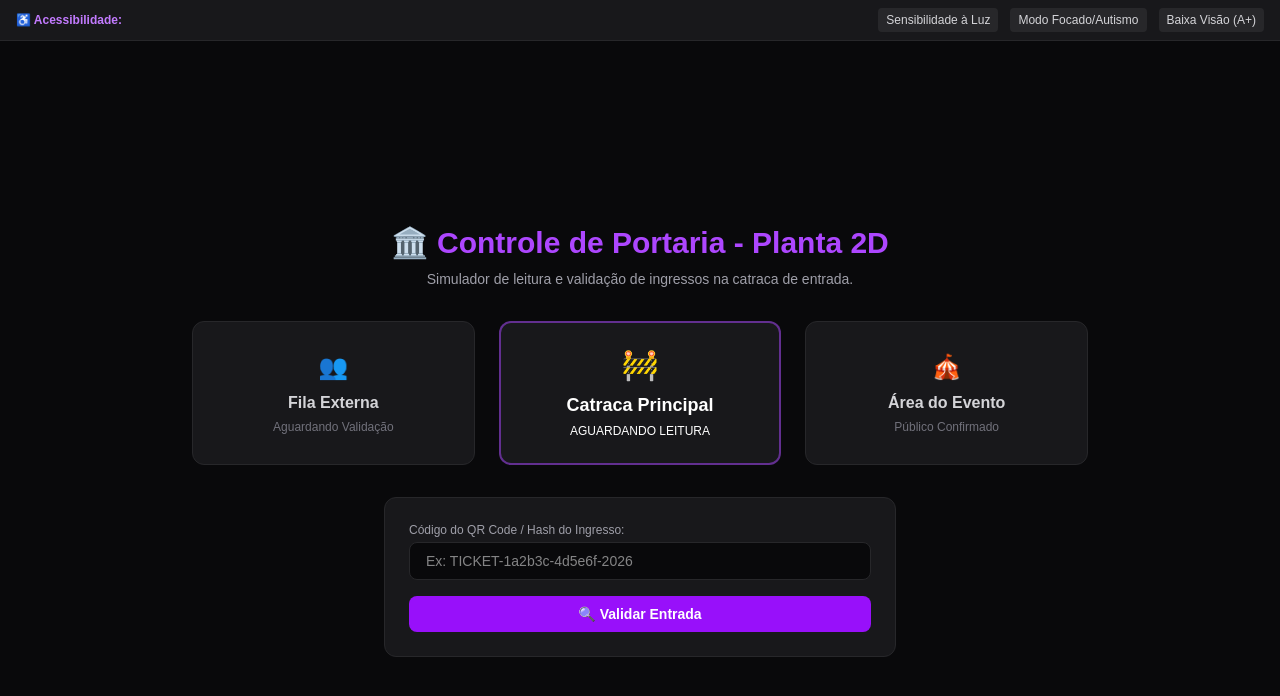
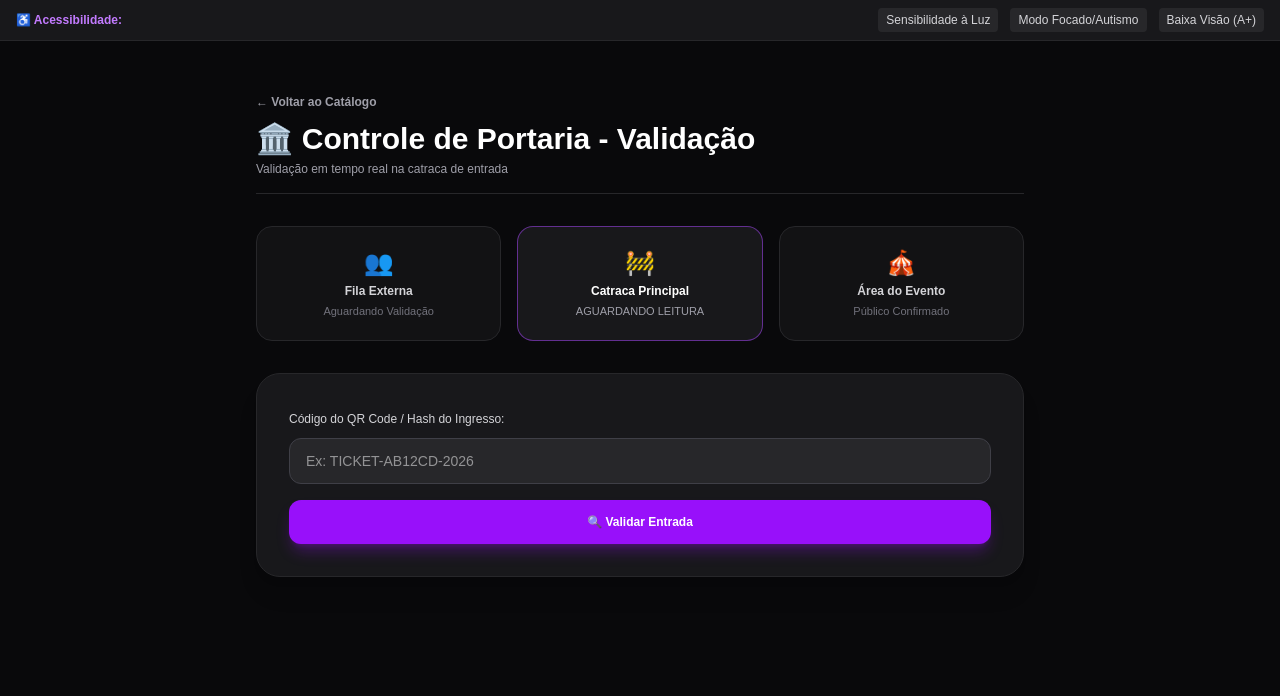
Before and after one commit to Kimvitoriaa/verzel-elite-dev, a Next.js app: page /portaria in a window 1280 px wide. Shown: the top 696 px of the page. Built offline with nearby package versions, Linux system fonts and the light colour scheme.

Commit message:
fix: resolve compra de ingresso com connect do prisma e valida portaria

```diff
--- a/src/app/portaria/page.tsx
+++ b/src/app/portaria/page.tsx
@@ -1,30 +1,40 @@
 'use client';
 
-import { useState } from 'react';
+export const dynamic = 'force-dynamic';
 
-export default function PortariaPage() {
+import { useState, useEffect, Suspense } from 'react';
+import { useSearchParams } from 'next/navigation';
+import Link from 'next/link';
+
+function PortariaContent() {
+  const searchParams = useSearchParams();
   const [qrCodeInput, setQrCodeInput] = useState('');
   const [status, setStatus] = useState<'IDLE' | 'SUCCESS' | 'ERROR'>('IDLE');
   const [message, setMessage] = useState('');
+  const [ticketData, setTicketData] = useState<any>(null);
   const [loading, setLoading] = useState(false);
 
-  const handleValidate = async (e: React.FormEvent) => {
+  useEffect(() => {
+    const codeFromUrl = searchParams.get('code');
+    if (codeFromUrl) {
+      setQrCodeInput(codeFromUrl);
+    }
+  }, [searchParams]);
+
+  async function handleValidate(e: React.FormEvent) {
     e.preventDefault();
-    if (!qrCodeInput) return;
+    if (!qrCodeInput.trim()) return;
 
     setLoading(true);
     setStatus('IDLE');
     setMessage('');
+    setTicketData(null);
 
     try {
-      // Puxa um id fixo de staff para simulação da portaria
       const res = await fetch('/api/tickets/validate', {
         method: 'POST',
         headers: { 'Content-Type': 'application/json' },
-        body: JSON.stringify({
-          qrCode: qrCodeInput,
-          validatorId: 'portaria-principal-id',
-        }),
+        body: JSON.stringify({ qrCode: qrCodeInput.trim() }),
       });
 
       const data = await res.json();
@@ -32,107 +42,124 @@ export default function PortariaPage() {
       if (res.ok) {
         setStatus('SUCCESS');
         setMessage(data.message || 'Entrada Liberada!');
+        setTicketData(data.ticket);
       } else {
         setStatus('ERROR');
-        setMessage(data.error || 'Ingresso Inválido!');
+        setMessage(data.error || 'Ingresso Inválido ou Já Utilizado!');
       }
     } catch (err) {
       setStatus('ERROR');
-      setMessage('Erro ao conectar com o servidor da portaria.');
+      setMessage('Falha na conexão com a central de validação.');
     } finally {
       setLoading(false);
     }
-  };
+  }
 
   return (
-    <div className="min-h-screen bg-zinc-950 text-white p-6 flex flex-col items-center justify-center">
-      <div className="max-w-4xl w-full">
-        <h1 className="text-3xl font-bold text-purple-500 mb-2 text-center">
-          🏛️ Controle de Portaria - Planta 2D
-        </h1>
-        <p className="text-zinc-400 text-sm text-center mb-8">
-          Simulador de leitura e validação de ingressos na catraca de entrada.
-        </p>
+    <main className="min-h-screen bg-[#09090b] text-white p-6 md:p-12">
+      <div className="max-w-3xl mx-auto">
+        <div className="flex justify-between items-center mb-8 border-b border-zinc-800 pb-4">
+          <div>
+            <Link href="/" className="text-xs font-semibold text-zinc-400 hover:text-zinc-200 transition">
+              ← Voltar ao Catálogo
+            </Link>
+            <h1 className="text-3xl font-extrabold text-white mt-2">🏛️ Controle de Portaria - Validação</h1>
+            <p className="text-xs text-zinc-400 mt-1">Validação em tempo real na catraca de entrada</p>
+          </div>
+        </div>
 
-        {/* Planta 2D da Entrada */}
-        <div className="grid grid-cols-1 md:grid-cols-3 gap-6 mb-8">
-          {/* Zona Externa */}
-          <div className="bg-zinc-900 border border-zinc-800 p-6 rounded-xl text-center flex flex-col justify-center items-center">
-            <span className="text-2xl mb-2">👥</span>
-            <h2 className="font-semibold text-zinc-300">Fila Externa</h2>
-            <p className="text-xs text-zinc-500 mt-1">Aguardando Validação</p>
+        {/* Indicadores Visuais de Catraca */}
+        <div className="grid grid-cols-1 md:grid-cols-3 gap-4 mb-8">
+          <div className="bg-zinc-900/60 border border-zinc-800 rounded-2xl p-5 text-center">
+            <div className="text-2xl mb-1">👥</div>
+            <div className="text-xs font-bold text-zinc-300">Fila Externa</div>
+            <div className="text-[11px] text-zinc-500 mt-1">Aguardando Validação</div>
           </div>
 
-          {/* Catraca Central (Interativa) */}
           <div
-            className={`border-2 p-6 rounded-xl text-center transition-all duration-300 flex flex-col justify-center items-center ${
+            className={`rounded-2xl p-5 text-center border transition-all ${
               status === 'SUCCESS'
-                ? 'bg-emerald-950/40 border-emerald-500 shadow-lg shadow-emerald-500/20'
+                ? 'bg-emerald-950/60 border-emerald-500 shadow-lg shadow-emerald-500/20'
                 : status === 'ERROR'
-                ? 'bg-rose-950/40 border-rose-500 shadow-lg shadow-rose-500/20'
+                ? 'bg-red-950/60 border-red-500 shadow-lg shadow-red-500/20'
                 : 'bg-zinc-900 border-purple-500/50'
             }`}
           >
-            <span className="text-3xl mb-2">
+            <div className="text-2xl mb-1">
               {status === 'SUCCESS' ? '🟢' : status === 'ERROR' ? '🔴' : '🚧'}
-            </span>
-            <h2 className="font-bold text-lg">Catraca Principal</h2>
-            <p className="text-xs mt-1 font-mono">
+            </div>
+            <div className="text-xs font-bold text-white">Catraca Principal</div>
+            <div className="text-[11px] text-zinc-400 mt-1">
               {status === 'SUCCESS'
-                ? 'CATRACA LIBERADA'
+                ? 'ACESSO LIBERADO'
                 : status === 'ERROR'
                 ? 'ACESSO NEGADO'
                 : 'AGUARDANDO LEITURA'}
-            </p>
+            </div>
           </div>
 
-          {/* Zona Interna */}
-          <div className="bg-zinc-900 border border-zinc-800 p-6 rounded-xl text-center flex flex-col justify-center items-center">
-            <span className="text-2xl mb-2">🎪</span>
-            <h2 className="font-semibold text-zinc-300">Área do Evento</h2>
-            <p className="text-xs text-zinc-500 mt-1">Público Confirmado</p>
+          <div className="bg-zinc-900/60 border border-zinc-800 rounded-2xl p-5 text-center">
+            <div className="text-2xl mb-1">🎪</div>
+            <div className="text-xs font-bold text-zinc-300">Área do Evento</div>
+            <div className="text-[11px] text-zinc-500 mt-1">Público Confirmado</div>
           </div>
         </div>
 
-        {/* Leitor de QR Code */}
-        <div className="bg-zinc-900 border border-zinc-800 p-6 rounded-xl max-w-lg mx-auto">
+        {/* Formulário de Leitura / Digitação Manual */}
+        <div className="bg-zinc-900 border border-zinc-800 rounded-3xl p-8 shadow-xl">
           <form onSubmit={handleValidate} className="space-y-4">
             <div>
-              <label className="block text-xs font-medium text-zinc-400 mb-1">
-                Código do QR Code / Hash do Ingresso:
-              </label>
+              <label className="text-xs font-medium text-zinc-300">Código do QR Code / Hash do Ingresso:</label>
               <input
                 type="text"
-                placeholder="Ex: TICKET-1a2b3c-4d5e6f-2026"
+                required
+                placeholder="Ex: TICKET-AB12CD-2026"
                 value={qrCodeInput}
                 onChange={(e) => setQrCodeInput(e.target.value)}
-                className="w-full bg-zinc-950 border border-zinc-800 rounded-lg px-4 py-2 text-sm text-white focus:outline-none focus:border-purple-500 font-mono"
+                className="w-full mt-2 bg-zinc-800 border border-zinc-700 rounded-xl px-4 py-3 text-sm font-mono text-white focus:outline-none focus:border-purple-500 transition"
               />
             </div>
 
             <button
               type="submit"
               disabled={loading}
-              className="w-full bg-purple-600 hover:bg-purple-500 text-white font-semibold py-2 rounded-lg text-sm transition disabled:opacity-50"
+              className="w-full bg-purple-600 hover:bg-purple-500 disabled:bg-purple-800 text-white font-bold py-3.5 rounded-xl text-xs transition shadow-lg shadow-purple-600/30 flex items-center justify-center gap-2"
             >
-              {loading ? 'Validando...' : '🔍 Validar Entrada'}
+              {loading ? 'Validando na Base...' : '🔍 Validar Entrada'}
             </button>
           </form>
 
-          {/* Resultado da Validação */}
+          {/* Retorno da Validação */}
           {message && (
             <div
-              className={`mt-4 p-3 rounded-lg text-xs font-semibold text-center ${
+              className={`mt-6 p-4 rounded-2xl border text-xs font-semibold flex flex-col gap-1 ${
                 status === 'SUCCESS'
-                  ? 'bg-emerald-500/20 text-emerald-300 border border-emerald-500/30'
-                  : 'bg-rose-500/20 text-rose-300 border border-rose-500/30'
+                  ? 'bg-emerald-950/80 border-emerald-800 text-emerald-300'
+                  : 'bg-red-950/80 border-red-800 text-red-300'
               }`}
             >
-              {message}
+              <div className="flex items-center gap-2 text-sm">
+                <span>{status === 'SUCCESS' ? '✓' : '⚠️'}</span>
+                <span>{message}</span>
+              </div>
+              {ticketData && (
+                <div className="mt-2 pt-2 border-t border-emerald-800/60 text-[11px] text-emerald-200">
+                  <div>🎟️ <strong>Evento:</strong> {ticketData.eventTitle}</div>
+                  <div>💺 <strong>Assento:</strong> {ticketData.seat}</div>
+                </div>
+              )}
             </div>
           )}
         </div>
       </div>
-    </div>
+    </main>
   );
 }
+
+export default function PortariaPage() {
+  return (
+    <Suspense fallback={<div className="p-10 text-center text-zinc-500">Carregando portaria...</div>}>
+      <PortariaContent />
+    </Suspense>
+  );
+}
```
Also changed, not shown: src/app/api/tickets/purchase/route.ts (+52 -44 lines), src/app/api/tickets/validate/route.ts (+45 -31 lines), src/app/eventos/[id]/page.tsx (+3 -26 lines).
